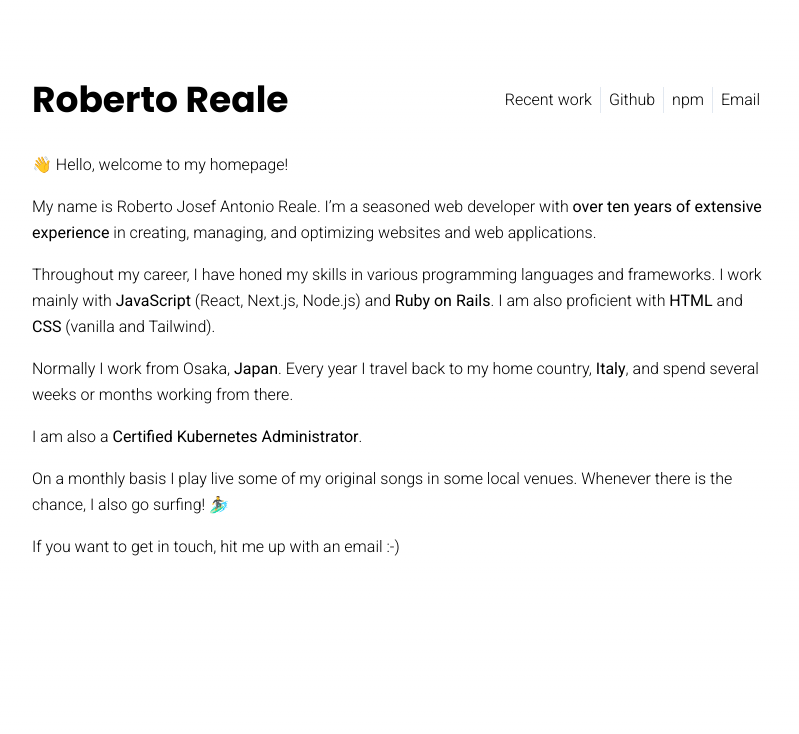
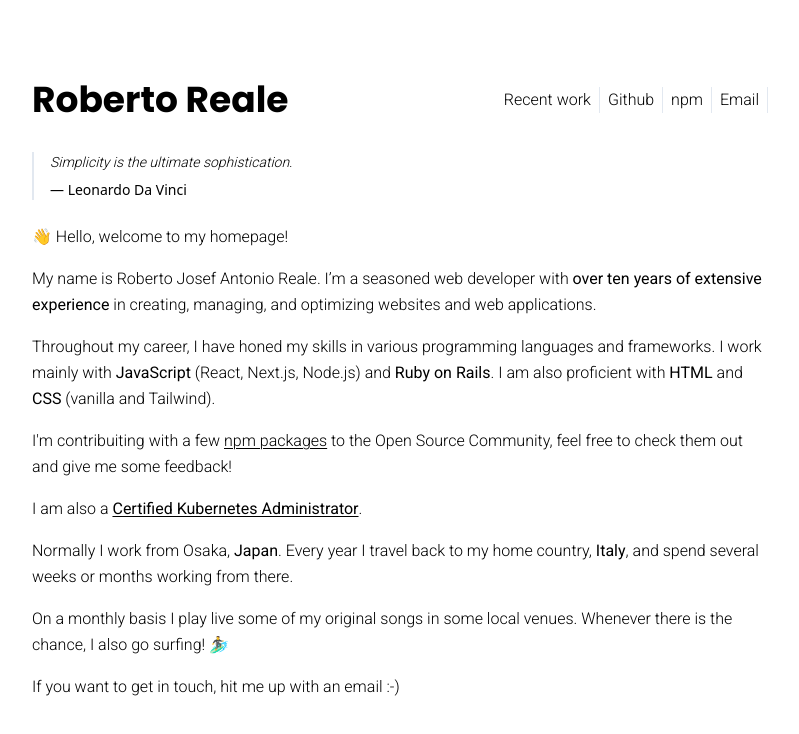
Before and after one commit to sickdyd/roberto-reale-ja, a Next.js app: page / in a window 1280 px wide. Shown: the top 734 px of the page, without its empty margins (240-1039 px from the left). Built offline with nearby package versions, Linux system fonts and the light colour scheme.

Commit message:
Clean up code and various fixes

```diff
--- a/app/components/ExpandableItem.tsx
+++ b/app/components/ExpandableItem.tsx
@@ -1,35 +1,48 @@
 "use client";
 import React from "react";
-import { BiChevronDown, BiChevronRight } from "react-icons/bi";
+import { BiChevronRight } from "react-icons/bi";
+import { FiChevronsUp } from "react-icons/fi";
 import { Project } from "../recent-work/page";
 
 export default function ExpandableItem({ project }: { project: Project }) {
   const [expanded, setExpanded] = React.useState<boolean>(false);
+  const contentsDivRef = React.useRef<HTMLDivElement>(null);
 
-  const handleOnClick = () => {
+  const handleOnMouseDown = (event: React.MouseEvent) => {
+    // Prevent selecting all text when clicking fast on the item
+    if (event.detail > 1) {
+      event.preventDefault();
+    }
+
     setExpanded((prev) => !prev);
   };
 
   return (
-    <div
-      className="mt-2 flex select-none flex-col hover:cursor-pointer"
-      onClick={handleOnClick}
-    >
-      <div className="flex flex-row hover:bg-blue-950 hover:text-lime-500">
+    <div className="mt-2 flex flex-col">
+      <div className="clickable flex flex-row" onMouseDown={handleOnMouseDown}>
         <div className="items-top mt-1 flex">
-          {expanded ? (
-            <BiChevronDown className="inline-block" size={16} />
-          ) : (
-            <BiChevronRight className="inline-block" size={16} />
-          )}
+          <BiChevronRight
+            className={`inline-block transition-[transform] ${expanded && "rotate-90"}`}
+            size={16}
+          />
         </div>
         <div className="ml-1">{project.title}</div>
       </div>
-      {expanded ? (
-        <div className="mb-5 ml-5 border-b-2 border-b-lime-200 pb-8">
-          {project.contents}
-        </div>
-      ) : null}
+      <div
+        ref={contentsDivRef}
+        className={`flex flex-col ${expanded ? expandedItemClasses : collapsedItemClasses}`}
+      >
+        {project.contents}
+        <button
+          className="clickable mt-5 self-end justify-self-center border border-blue-950 pl-1 pr-1"
+          onClick={handleOnMouseDown}
+        >
+          <FiChevronsUp />
+        </button>
+      </div>
     </div>
   );
 }
+
+const collapsedItemClasses = `ml-5 max-h-0 overflow-hidden opacity-0 transition-all duration-300`;
+const expandedItemClasses = `mb-5 ml-5 super-max-height opacity-100 transition-all duration-300`;
--- a/app/components/ExpandableItems.tsx
+++ b/app/components/ExpandableItems.tsx
@@ -2,11 +2,7 @@ import { Project } from "../recent-work/page";
 import ExpandableItem from "./ExpandableItem";
 
 export default function ExpandableItems({ projects }: { projects: Project[] }) {
-  return (
-    <div>
-      {projects.map((project, id) => (
-        <ExpandableItem key={id} project={{ ...project }} />
-      ))}
-    </div>
-  );
+  return projects.map((project, id) => (
+    <ExpandableItem key={id} project={{ ...project }} />
+  ));
 }
--- a/app/components/Header.tsx
+++ b/app/components/Header.tsx
@@ -7,24 +7,27 @@ export default function Header() {
       <Title />
       <nav>
         <div className="mt-8 flex flex-row lg:mt-0">
-          <Link className="border-r border-slate-200 pr-2" href="/recent-work">
+          <Link className={menuEntryClasses} href="/recent-work">
             Recent work
           </Link>
           <Link
-            className="border-r border-slate-200 pl-2 pr-2"
+            className={menuEntryClasses}
             target="_blank"
             href="https://github.com/sickdyd"
           >
             Github
           </Link>
           <Link
-            className="border-r border-slate-200 pl-2 pr-2"
+            className={menuEntryClasses}
             target="_blank"
             href="https://www.npmjs.com/~sickdyd"
           >
             npm
           </Link>
-          <Link className="pl-2 pr-2" href="mailto:roberto.reale.ja@gmail.com">
+          <Link
+            className={`${menuEntryClasses} border-0`}
+            href="mailto:roberto.reale.ja@gmail.com"
+          >
             Email
           </Link>
         </div>
@@ -32,3 +35,5 @@ export default function Header() {
     </header>
   );
 }
+
+const menuEntryClasses = `border-r border-slate-200 pl-2 pr-2 no-underline`;
--- a/app/components/Title.tsx
+++ b/app/components/Title.tsx
@@ -9,7 +9,9 @@ const poppins = Poppins({
 export default function Title() {
   return (
     <h1 className={`text-4xl font-bold ${poppins.className}`}>
-      <Link href="/">Roberto Reale</Link>
+      <Link href="/" className="no-underline">
+        Roberto Reale
+      </Link>
     </h1>
   );
 }
--- a/app/globals.css
+++ b/app/globals.css
@@ -2,71 +2,37 @@
 @tailwind components;
 @tailwind utilities;
 
-:root {
-  --foreground-rgb: 0, 0, 0;
-  --background-start-rgb: 255, 255, 255;
-  --background-end-rgb: 255, 255, 255;
-  --link-hover-color: #8795ac;
-}
-
 body {
-  color: rgb(var(--foreground-rgb));
-  background: linear-gradient(
-      to bottom,
-      transparent,
-      rgb(var(--background-end-rgb))
-    )
-    rgb(var(--background-start-rgb));
   overflow-y: scroll;
   @apply font-thin leading-relaxed;
 }
 
-/* Dark mode variables */
-.dark {
-  --foreground-rgb: 255, 255, 255;
-  --background-start-rgb: 26, 32, 44;
-  --background-end-rgb: 74, 85, 104;
-}
-
-/* Apply dark mode styles */
-.dark body {
-  color: rgb(var(--foreground-rgb));
-  background: linear-gradient(
-      to bottom,
-      transparent,
-      rgb(var(--background-end-rgb))
-    )
-    rgb(var(--background-start-rgb));
-}
-
-@layer utilities {
-  .text-balance {
-    text-wrap: balance;
-  }
+a:hover {
+  @apply clickable-hover;
 }
 
 a {
-  color: rgb(var(--foreground-rgb));
-  transition: all 0.2s ease;
-}
-
-a:visited {
-  color: rgb(var(--foreground-rgb));
-}
-
-a:active {
-  color: rgb(var(--foreground-rgb));
-}
-
-a:hover {
-  color: var(--link-hover-color);
-  @apply bg-blue-950 text-lime-500;
-}
-
-ul {
-  @apply list-inside list-disc;
+  @apply clickable;
+  @apply underline decoration-1 underline-offset-2 transition-all duration-200 ease-in-out;
 }
 
 h3 {
   @apply mb-2 mt-2 text-lg font-bold;
 }
+
+/* Used for animating div increasing in height */
+.super-max-height {
+  max-height: 1000vh;
+}
+
+.clickable {
+  @apply transition-all duration-200 ease-in-out;
+}
+
+.clickable-hover {
+  @apply cursor-pointer bg-blue-950 text-lime-500;
+}
+
+.clickable:hover {
+  @apply clickable-hover;
+}
--- a/app/page.tsx
+++ b/app/page.tsx
@@ -1,8 +1,13 @@
 "use client";
+import Link from "next/link";
 
 export default function Home() {
   return (
     <div>
+      <p className="mb-6 border-l-2 border-l-slate-200 pl-4 text-sm">
+        <i>Simplicity is the ultimate sophistication.</i>
+        <p className="mt-2 font-sans text-sm">— Leonardo Da Vinci</p>
+      </p>
       <p className="mb-4">👋 Hello, welcome to my homepage!</p>
       <p className="mb-4">
         My name is Roberto Josef Antonio Reale. I’m a seasoned web developer
@@ -17,9 +22,12 @@ export default function Home() {
         and Tailwind).
       </p>
       <p className="mb-4">
-        Normally I work from Osaka, <strong>Japan</strong>. Every year I travel
-        back to my home country, <strong>Italy</strong>, and spend several weeks
-        or months working from there.
+        I'm contribuiting with a few{" "}
+        <Link target="_blank" href="https://www.npmjs.com/~sickdyd">
+          npm packages
+        </Link>{" "}
+        to the Open Source Community, feel free to check them out and give me
+        some feedback!
       </p>
       <p className="mb-4">
         I am also a{" "}
@@ -32,6 +40,11 @@ export default function Home() {
         .
       </p>
       <p className="mb-4">
+        Normally I work from Osaka, <strong>Japan</strong>. Every year I travel
+        back to my home country, <strong>Italy</strong>, and spend several weeks
+        or months working from there.
+      </p>
+      <p className="mb-4">
         On a monthly basis I play live some of my original songs in some local
         venues. Whenever there is the chance, I also go surfing! 🏄‍♂️
       </p>
--- a/app/recent-work/page.tsx
+++ b/app/recent-work/page.tsx
@@ -22,7 +22,7 @@ export default function RecentWork() {
 const projects: Project[] = [
   {
     title: (
-      <span>
+      <span className="no-underline">
         Saving thousands per month on our GCP bill by building a custom Ruby
         library to provision virtual machines on our self-managed Kubernetes
         clusters...
```
Also changed, not shown: 1 other file (tests, documents, lock files or other folders).
